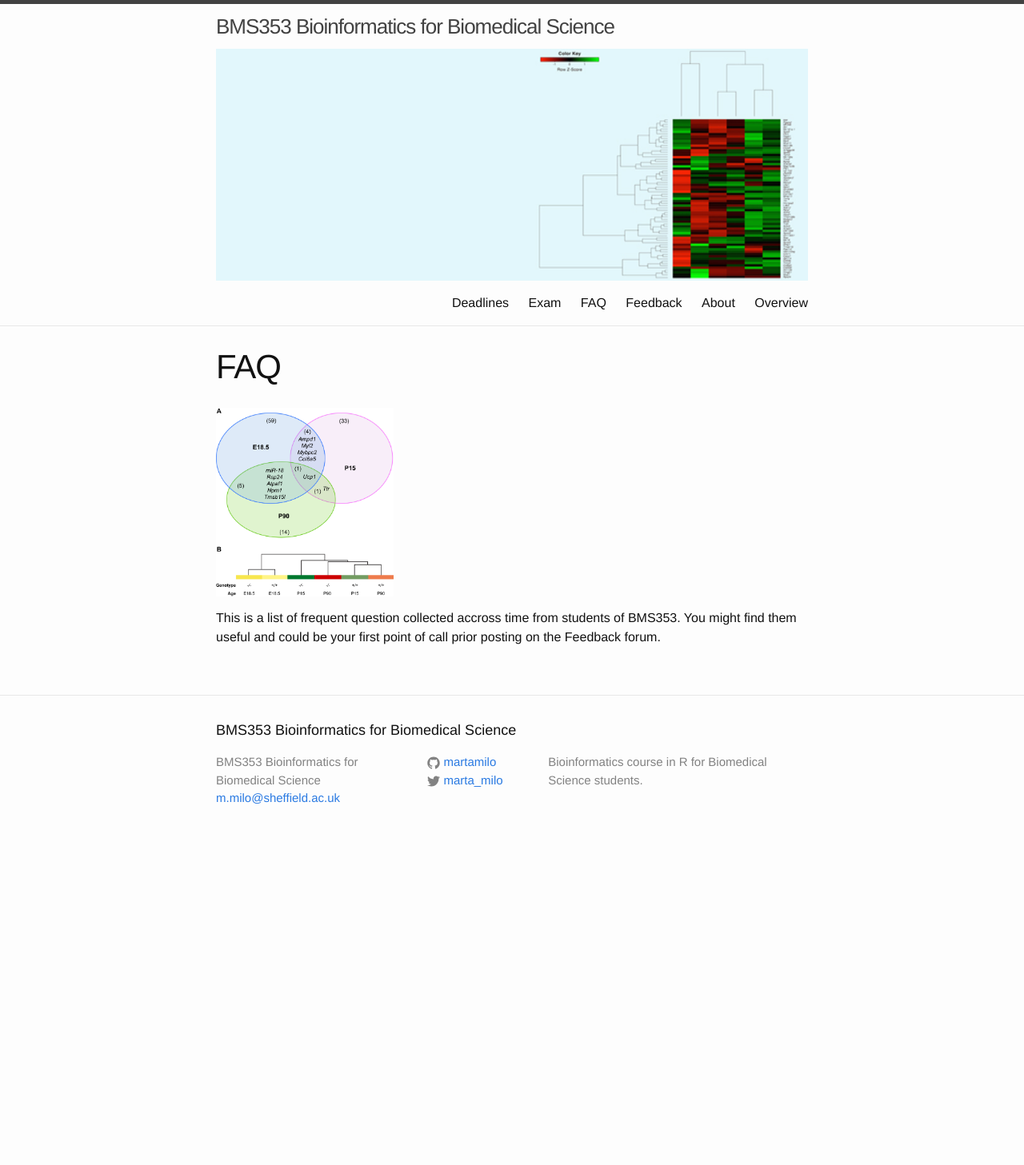
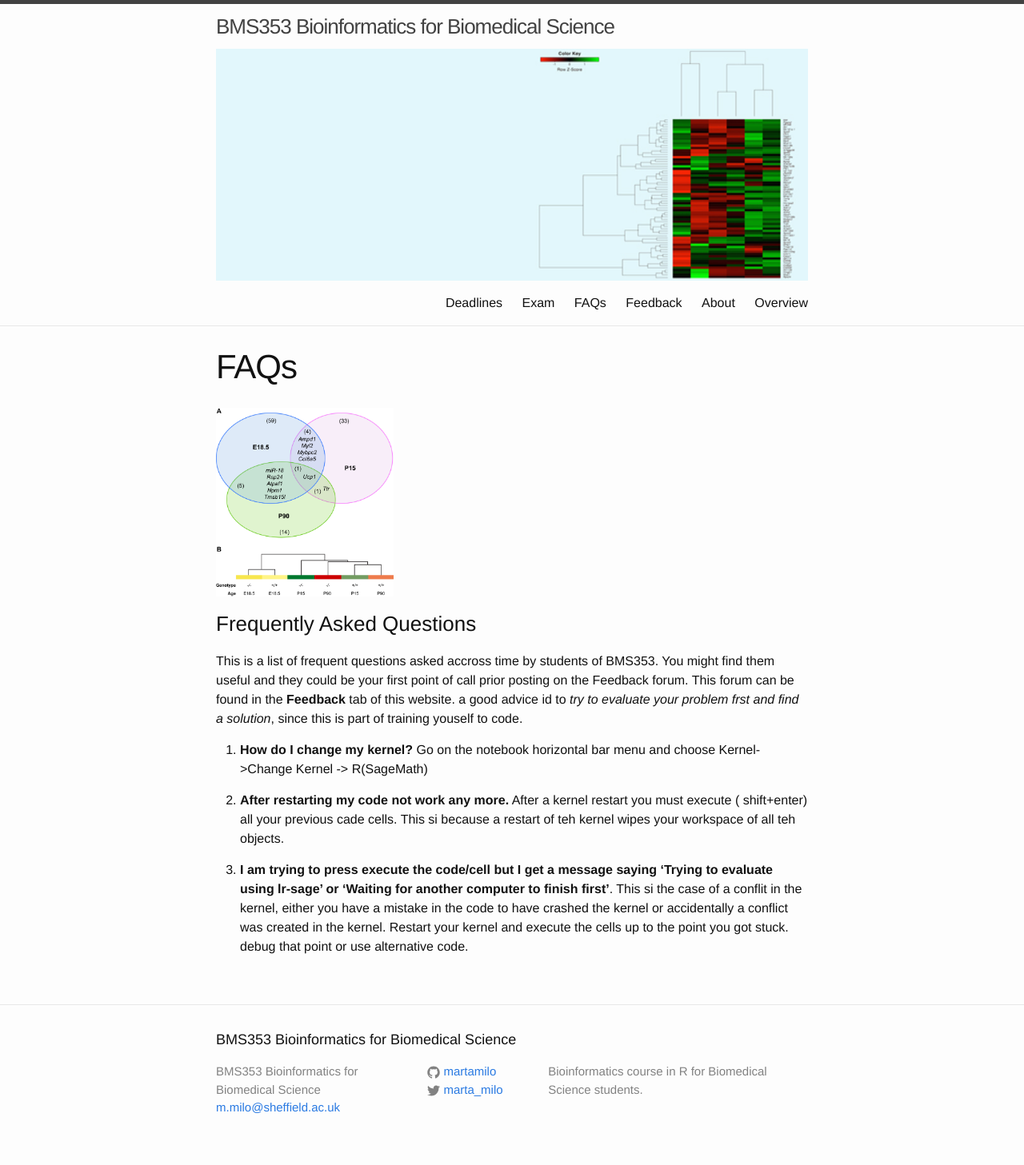
Before and after one commit to sods/bioinformatics, a Jekyll site: the page built from faq.md, in a window 1280 px wide. Shown: the whole page at 80% size. Built offline with Jekyll 4.4.1, drawn with Linux system fonts in a browser that asks for light colours; before the commit the page ends 1070 px from its top, so only the background shows below that.

Commit message:
added some FAQs

```diff
--- a/faq.md
+++ b/faq.md
@@ -1,8 +1,18 @@
 ---
 layout: page
-title: FAQ
+title: FAQs
 ---
 
 <img src="{{ site.url }}{{ site.baseurl }}/assets/about_image.jpg" width="30%"/>
 
-This is a list of frequent question collected accross time from students of BMS353. You might find them useful and could be your first point of call prior posting on the Feedback forum.
+### Frequently Asked Questions
+
+This is a list of frequent questions asked accross time by students of BMS353. You might find them useful and they could be your first point of call prior posting on the Feedback forum. This forum can be found in the **Feedback** tab of this website. a good advice id to *try to evaluate your problem frst and find a solution*, since this is part of training youself to code.
+
+1. **How do I change my kernel?** Go on the notebook horizontal bar menu and choose Kernel->Change Kernel -> R(SageMath)
+
+
+2. **After restarting my code not work any more.** After a kernel restart you must execute ( shift+enter) all your previous cade cells. This si because a restart of teh kernel wipes your workspace of all teh objects.
+
+
+3. **I am trying to press execute the code/cell but I get a message saying 'Trying to evaluate using lr-sage' or 'Waiting for another computer to finish first'**. This si the case of a conflit in the kernel, either you have a mistake in the code to have crashed the kernel or accidentally a conflict was created in the kernel. Restart your kernel and execute the cells up to the point you got stuck. debug that point or use alternative code.
```
